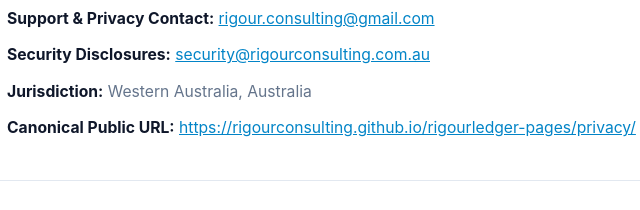
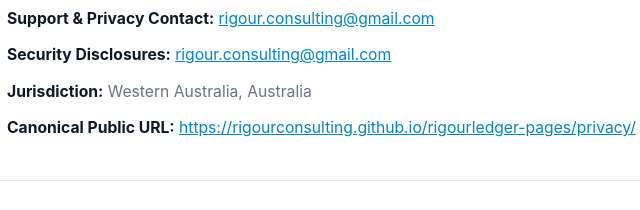
Before and after one commit to RigourConsulting/rigourledger-pages, a plain HTML site: page privacy/index.html in a window 1280 px wide. Shown: the part 339-549 px from the top of the page, 252-892 px from the left. Drawn offline with Linux system fonts and the light colour scheme.

Commit message:
fix(contact): align security inquiries email to rigour.consulting@gmail.com

```diff
--- a/privacy/index.html
+++ b/privacy/index.html
@@ -35,7 +35,7 @@
           <li><strong>Developer / Publisher:</strong> Rigour Consulting</li>
           <li><strong>Application:</strong> RigourLedger: Tax Records (<code>au.com.rigourconsulting.rigourledger</code>)</li>
           <li><strong>Support &amp; Privacy Contact:</strong> <a href="mailto:rigour.consulting@gmail.com">rigour.consulting@gmail.com</a></li>
-          <li><strong>Security Disclosures:</strong> <a href="mailto:security@rigourconsulting.com.au">security@rigourconsulting.com.au</a></li>
+          <li><strong>Security Disclosures:</strong> <a href="mailto:rigour.consulting@gmail.com">rigour.consulting@gmail.com</a></li>
           <li><strong>Jurisdiction:</strong> Western Australia, Australia</li>
           <li><strong>Canonical Public URL:</strong> <a href="https://rigourconsulting.github.io/rigourledger-pages/privacy/">https://rigourconsulting.github.io/rigourledger-pages/privacy/</a></li>
         </ul>
@@ -161,7 +161,7 @@
         <ul>
           <li><strong>Developer / Publisher:</strong> Rigour Consulting</li>
           <li><strong>Support &amp; Privacy Email:</strong> <a href="mailto:rigour.consulting@gmail.com">rigour.consulting@gmail.com</a></li>
-          <li><strong>Security Disclosures:</strong> <a href="mailto:security@rigourconsulting.com.au">security@rigourconsulting.com.au</a></li>
+          <li><strong>Security Disclosures:</strong> <a href="mailto:rigour.consulting@gmail.com">rigour.consulting@gmail.com</a></li>
           <li><strong>Business Location:</strong> Western Australia, Australia</li>
           <li><strong>Governing Law:</strong> State of Western Australia and Commonwealth of Australia</li>
         </ul>
```
Also changed, not shown: support/index.html (+2 -2 lines), 1 other file.
